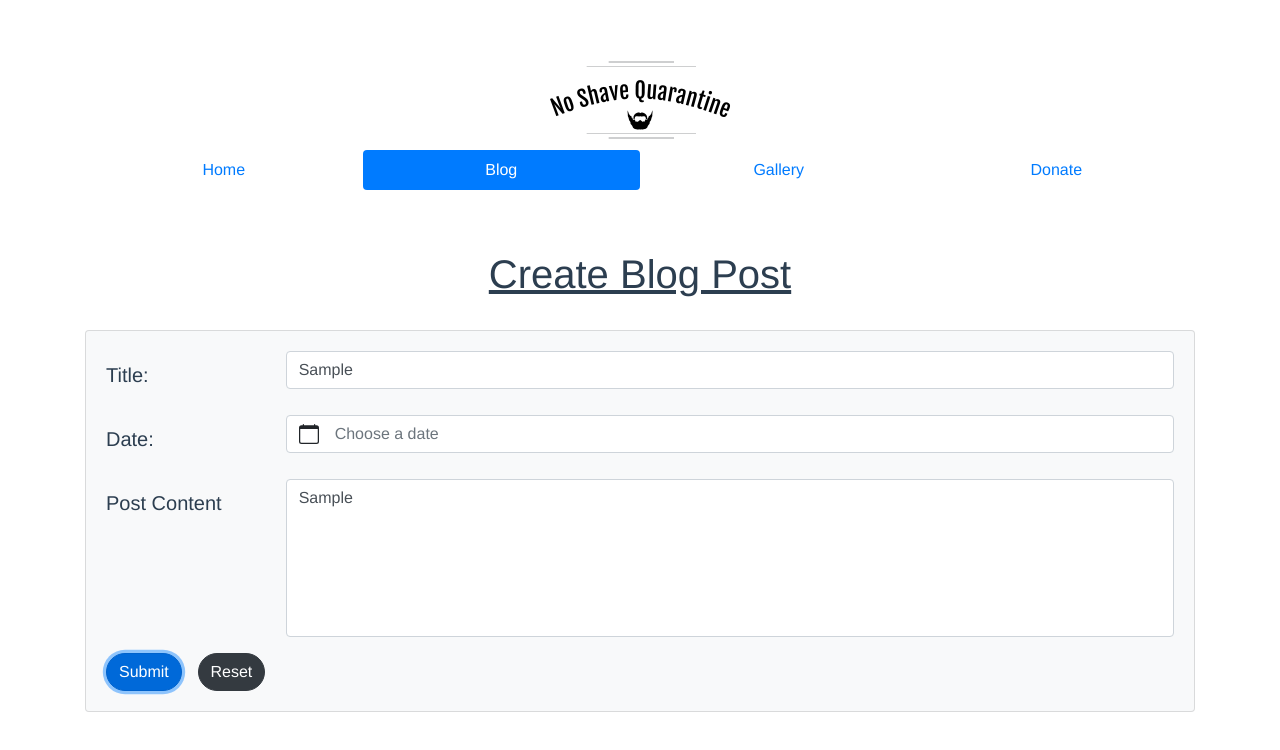
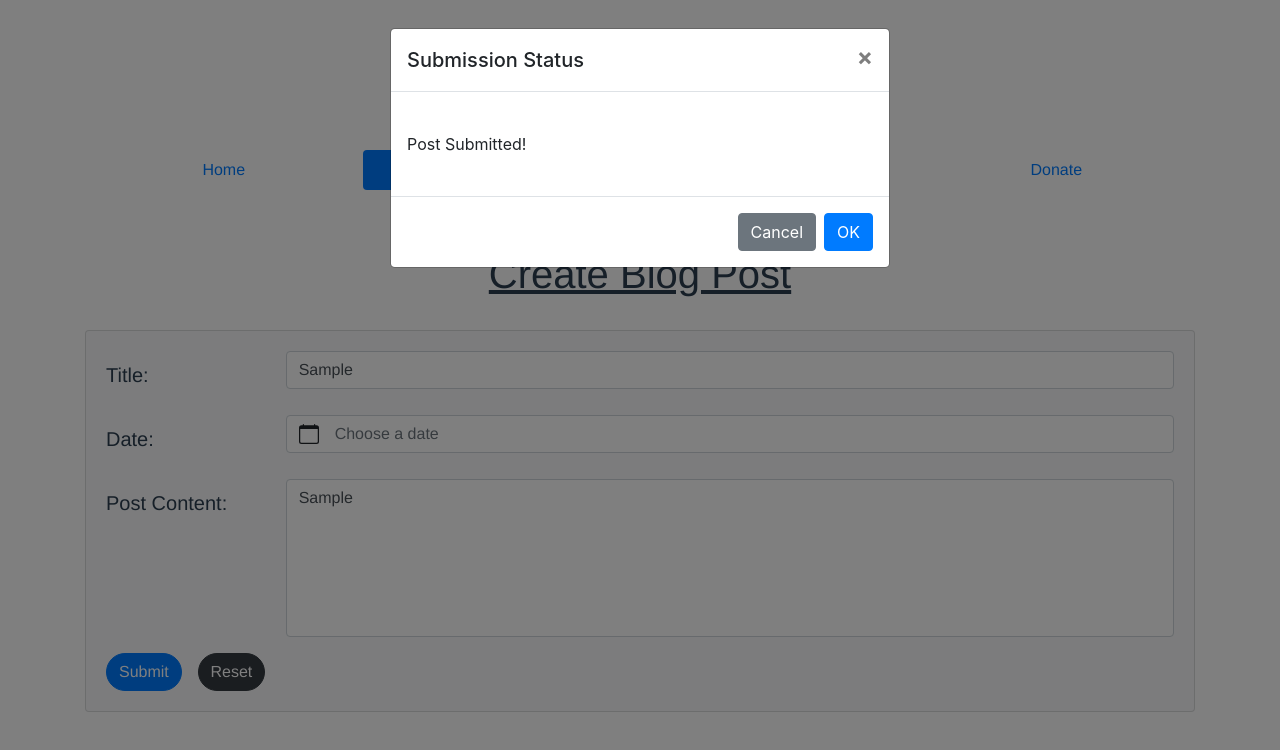
Before and after one commit to ctcb57/noshavequarantine, a Vue app: page /blog/create-post in a window 1280 px wide. Both pictures are taken after typing "Sample", "Sample" into the empty fields and a click on the button "Submit". Shown: the top 750 px of the page. Built offline with nearby package versions, Linux system fonts and the light colour scheme.

Commit message:
Added modal to form submission which will redirect to blogs main page on ok

```diff
--- a/src/views/CreatePost.vue
+++ b/src/views/CreatePost.vue
@@ -32,7 +32,7 @@
                 </b-form-group>
                 <b-form-group
                     label-cols="2"
-                    label="Post Content"
+                    label="Post Content:"
                     label-size="lg"
                     label-align="left"
                     label-for="content"
@@ -45,8 +45,12 @@
                     ></b-form-textarea>
                 </b-form-group>
                 <b-row>
-                    <b-col cols="3" sm="1" class="text-right"><b-button pill type="submit" variant="primary">Submit</b-button></b-col>
+                    <b-col cols="3" sm="1" class="text-right"><b-button pill type="submit" variant="primary" v-b-modal.validation>Submit</b-button></b-col>
                     <b-col cols="3" sm="1" class="text-left"><b-button pill type="reset" variant="dark">Reset</b-button></b-col>
+
+                    <b-modal id="validation" title="Submission Status" @ok="handleOk">
+                        <p class="my-4">Post Submitted!</p>
+                    </b-modal>
                 </b-row>
             </b-card>
         </b-form>
@@ -79,6 +83,10 @@ export default {
       this.$nextTick(() => {
         this.show = true
       })
+    },
+    handleOk (bvModalEvt) {
+      bvModalEvt.preventDefault()
+      this.$router.push('/blog')
     }
   }
 }
```
